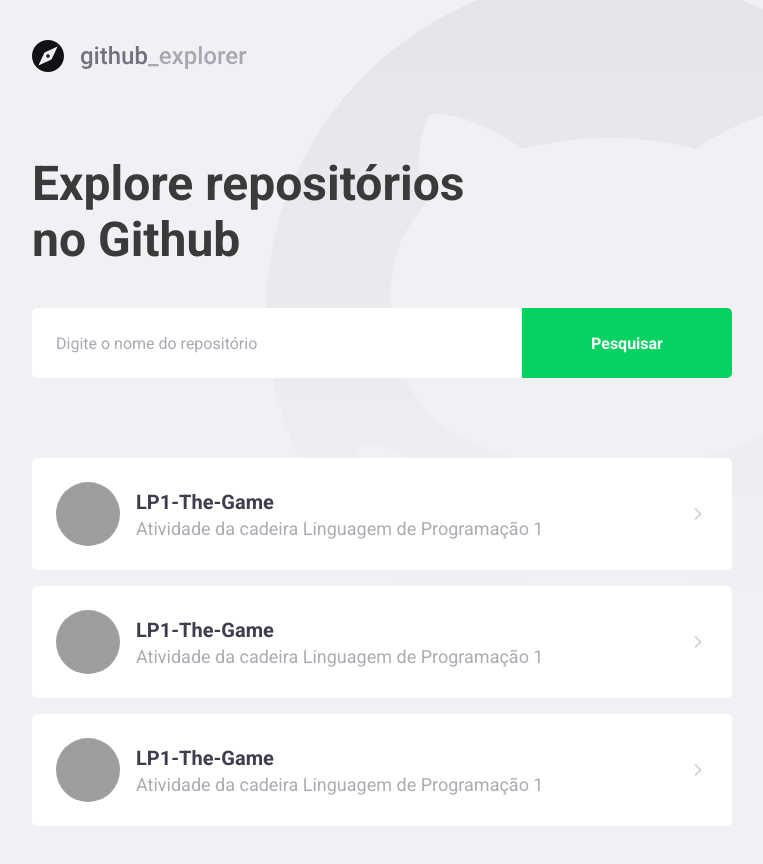
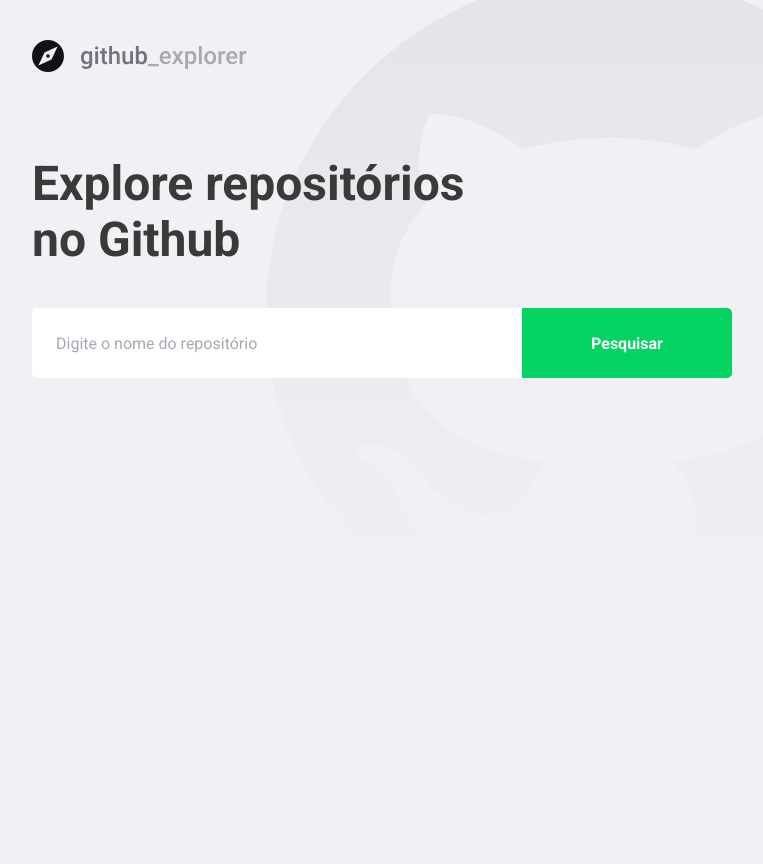
Before and after one commit to adoidadox2/github-explorer, a React (Create React App) app: page / in a window 1280 px wide. Shown: the whole page, without its empty margins (148-911 px from the left). After the commit the page ends 800 px from the top, so only its background shows below. Built offline with nearby package versions, Linux system fonts and the light colour scheme; grey boxes are pictures that could not be loaded.

Commit message:
add: connection with github api

```diff
--- a/package.json
+++ b/package.json
@@ -10,6 +10,7 @@
     "@types/node": "^12.0.0",
     "@types/react": "^17.0.0",
     "@types/react-dom": "^17.0.0",
+    "axios": "^0.21.1",
     "polished": "^4.1.0",
     "react": "^17.0.1",
     "react-dom": "^17.0.1",
--- a/src/pages/Dashboard/index.tsx
+++ b/src/pages/Dashboard/index.tsx
@@ -1,55 +1,63 @@
-import React from 'react';
+import React, { useState, FormEvent } from 'react';
 import { FiChevronRight } from 'react-icons/fi';
 
 import logoImg from '../../assets/logo.svg';
+import api from '../../services/api';
 
 import { Title, Form, Repositories } from './styles';
 
+interface Repository {
+  full_name: string;
+  description: string;
+  owner: {
+    login: string;
+    avatar_url: string;
+  };
+}
+
 const Dashboard: React.FC = () => {
+  const [newRepo, setNewRepo] = useState('');
+  const [repositories, setRepositories] = useState<Repository[]>([]);
+
+  async function handleAddRepository(event: FormEvent<HTMLFormElement>) {
+    event.preventDefault();
+
+    const response = await api.get<Repository>(`repos/${newRepo}`);
+
+    const repository = response.data;
+
+    setRepositories([...repositories, repository]);
+    setNewRepo('');
+  }
+
   return (
     <>
       <img src={logoImg} alt="GitHub Explorer" />
       <Title> Explore repositórios no Github </Title>
 
-      <Form>
-        <input placeholder="Digite o nome do repositório  " />
+      <Form onSubmit={handleAddRepository}>
+        <input
+          value={newRepo}
+          placeholder="Digite o nome do repositório"
+          onChange={event => setNewRepo(event.target.value)}
+        />
         <button type="submit">Pesquisar</button>
       </Form>
 
       <Repositories>
-        <a href="teste">
+        {repositories.map(repository => (
+          <a key={repository.full_name} href="teste">
             <img
-            src="https://avatars.githubusercontent.com/u/39576148?s=460&u=692510268db550da224efceb80452cd050d923f8&v=4"
-            alt="Augusto Vinícius"
+              src={repository.owner.avatar_url}
+              alt={repository.owner.login}
             />
             <div>
-            <strong>LP1-The-Game</strong>
-            <p>Atividade da cadeira Linguagem de Programação 1</p>
+              <strong>{repository.full_name}</strong>
+              <p>{repository.description}</p>
             </div>
             <FiChevronRight size={20} />
           </a>
-        <a href="teste">
-          <img
-            src="https://avatars.githubusercontent.com/u/39576148?s=460&u=692510268db550da224efceb80452cd050d923f8&v=4"
-            alt="Augusto Vinícius"
-          />
-          <div>
-            <strong>LP1-The-Game</strong>
-            <p>Atividade da cadeira Linguagem de Programação 1</p>
-          </div>
-          <FiChevronRight size={20} />
-        </a>
-        <a href="teste">
-          <img
-            src="https://avatars.githubusercontent.com/u/39576148?s=460&u=692510268db550da224efceb80452cd050d923f8&v=4"
-            alt="Augusto Vinícius"
-          />
-          <div>
-            <strong>LP1-The-Game</strong>
-            <p>Atividade da cadeira Linguagem de Programação 1</p>
-          </div>
-          <FiChevronRight size={20} />
-        </a>
+        ))}
       </Repositories>
     </>
   );
--- a/src/pages/Dashboard/styles.ts
+++ b/src/pages/Dashboard/styles.ts
@@ -76,7 +76,8 @@
     }
 
     div {
-      margin-left: 16px;
+      margin: 0 16px;
+      flex: 1;
 
       strong {
         font-size: 20px;
--- /dev/null
+++ b/src/services/api.ts
@@ -0,0 +1,7 @@
+import axios from 'axios';
+
+const api = axios.create({
+  baseURL: 'https://api.github.com',
+});
+
+export default api;
```
Also changed, not shown: .eslintrc.json, 1 other file (tests, documents, lock files or other folders). Lines whose indentation alone changed are shown as unchanged.
